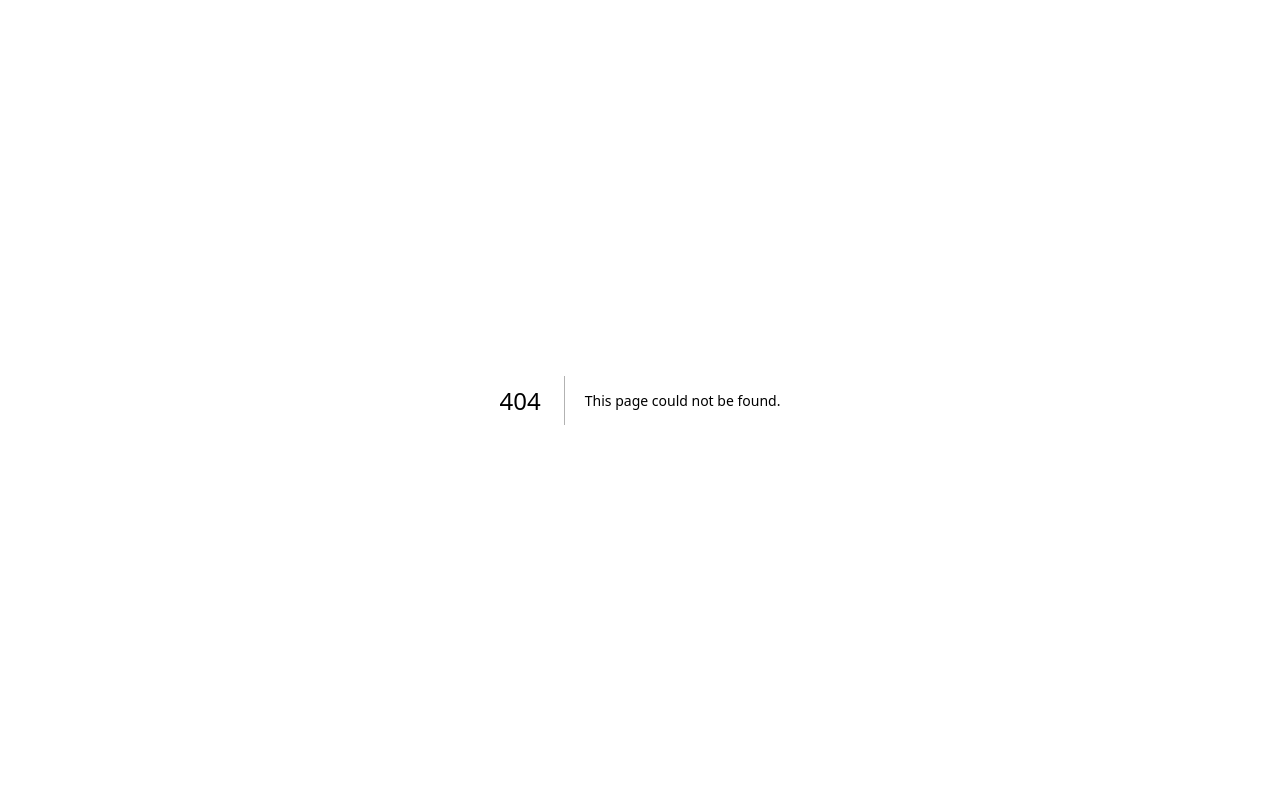
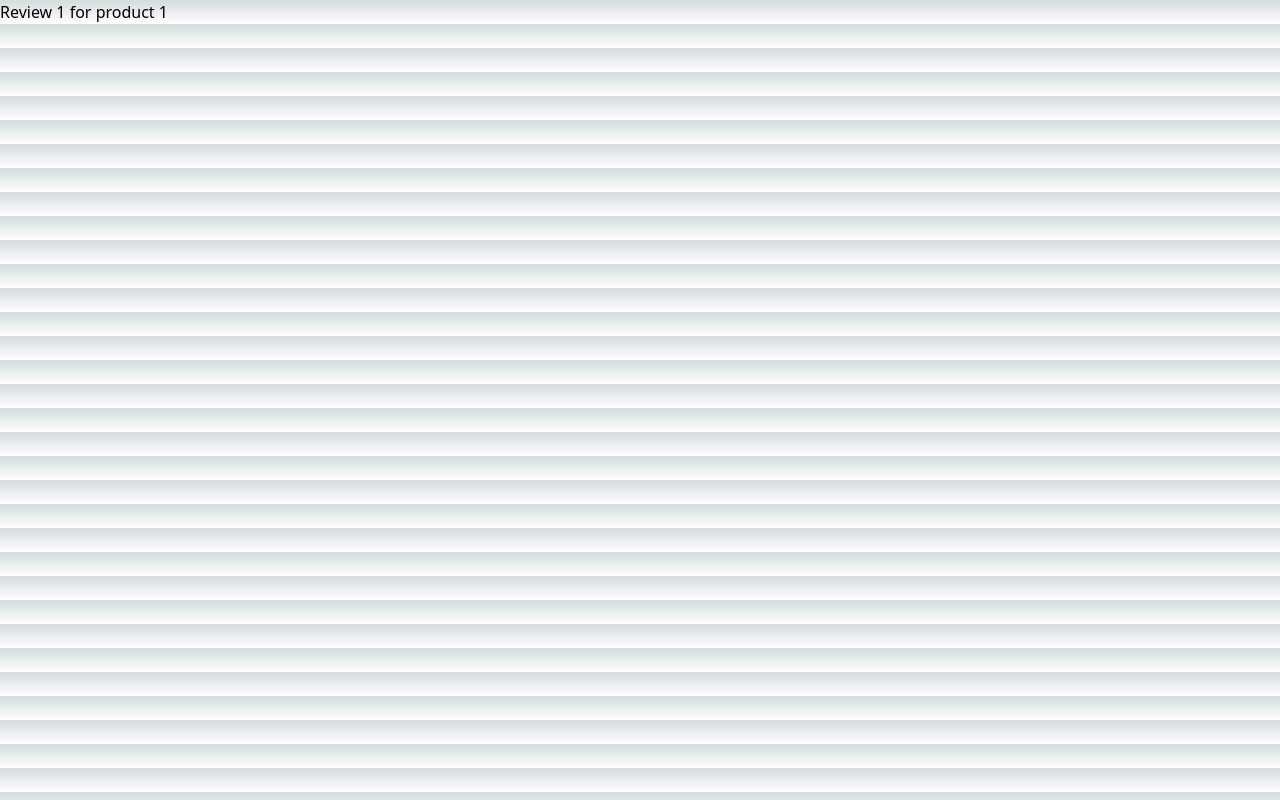
Before and after one commit to Techbite-sudo/next-done, a Next.js app: page /product/1/review/1 in a window 1280 px wide. Before the commit this address had no page. Built offline with nearby package versions, Linux system fonts and the light colour scheme.

Commit message:
nested  dynamic routing

```diff
--- /dev/null
+++ b/pages/product/[productId]/review/[reviewId].js
@@ -0,0 +1,16 @@
+import { useRouter } from "next/router"
+
+
+export default function ReviewPage(){
+    const router = useRouter()
+
+    // const reviewId = router.query.reviewId
+    // const productId = router.query.productId
+    const { reviewId, productId} = router.query
+
+    return(
+        <div>
+            <h1>Review {reviewId} for product {productId}</h1>
+        </div>
+    )
+}
--- /dev/null
+++ b/pages/product/[productId]/review/index.js
@@ -0,0 +1,7 @@
+export default function ReviewPage(){
+    return(
+        <div>
+            <h1>Welcome to reviews page</h1>
+        </div>
+    )
+}
--- a/pages/product/index.js
+++ /dev/null
@@ -1,9 +0,0 @@
-export default function ProductList(){
-    return (
-        <div>
-            <h2>Product 1</h2>
-            <h2>Product 2</h2>
-            <h2>Product 3</h2>
-        </div>
-    )
-}
--- a/pages/product/sweater.js
+++ /dev/null
@@ -1,6 +0,0 @@
-export default function Sweater()
-{
-    return(
-        <div>Sweaters Page</div>
-    )
-}
```
Also changed, not shown: pages/product/[productId]/index.js (renamed from pages/product/[productId].js).
